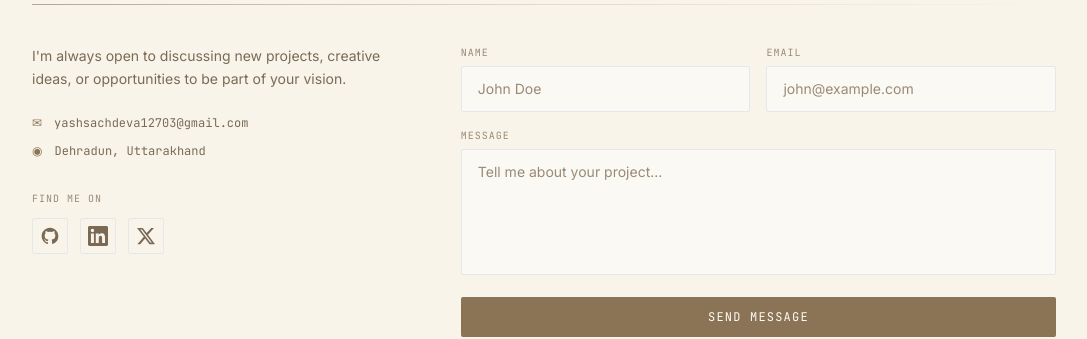
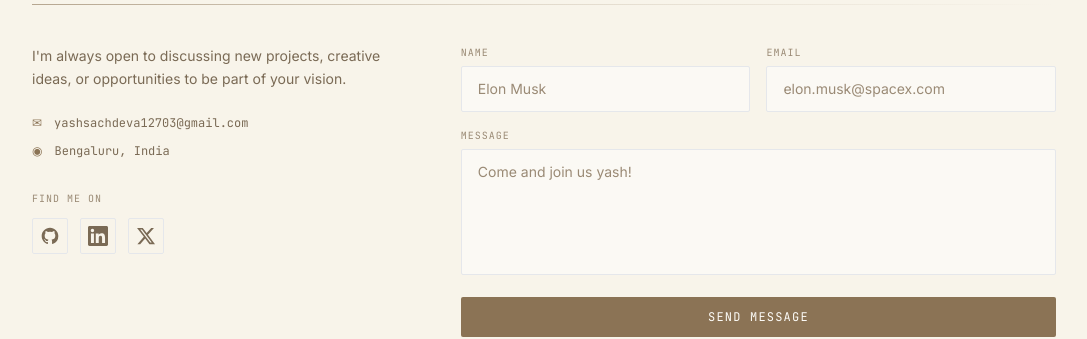
Before and after one commit to yash107/Portfolio, a React (Vite) app: page / in a window 1280 px wide. Shown: the part 4828-5167 px from the top of the page, without its empty margins (96-1183 px from the left). Built offline with nearby package versions, Linux system fonts and the light colour scheme; a web font is replaced by a local one.

Commit message:
Update contact links and form placeholders

```diff
--- a/src/components/Contact.jsx
+++ b/src/components/Contact.jsx
@@ -4,7 +4,7 @@ import useInView from '../hooks/useInView'
 const socials = [
   {
     name: 'GitHub',
-    href: 'https://github.com/yashsachdeva12703',
+    href: 'https://github.com/yash107',
     icon: (
       <svg className="w-5 h-5" fill="currentColor" viewBox="0 0 24 24">
         <path d="M12 2C6.477 2 2 6.484 2 12.017c0 4.425 2.865 8.18 6.839 9.504.5.092.682-.217.682-.483 0-.237-.008-.868-.013-1.703-2.782.605-3.369-1.343-3.369-1.343-.454-1.158-1.11-1.466-1.11-1.466-.908-.62.069-.608.069-.608 1.003.07 1.531 1.032 1.531 1.032.892 1.53 2.341 1.088 2.91.832.092-.647.35-1.088.636-1.338-2.22-.253-4.555-1.113-4.555-4.951 0-1.093.39-1.988 1.029-2.688-.103-.253-.446-1.272.098-2.65 0 0 .84-.27 2.75 1.026A9.564 9.564 0 0 1 12 6.844a9.59 9.59 0 0 1 2.504.337c1.909-1.296 2.747-1.027 2.747-1.027.546 1.379.202 2.398.1 2.651.64.7 1.028 1.595 1.028 2.688 0 3.848-2.339 4.695-4.566 4.943.359.309.678.92.678 1.855 0 1.338-.012 2.419-.012 2.747 0 .268.18.58.688.482A10.02 10.02 0 0 0 22 12.017C22 6.484 17.522 2 12 2Z" />
@@ -13,7 +13,7 @@ const socials = [
   },
   {
     name: 'LinkedIn',
-    href: 'https://linkedin.com/in/yash-sachdeva',
+    href: 'https://www.linkedin.com/in/yash-sachdeva-9214ba223/',
     icon: (
       <svg className="w-5 h-5" fill="currentColor" viewBox="0 0 24 24">
         <path d="M20.447 20.452h-3.554v-5.569c0-1.328-.027-3.037-1.852-3.037-1.853 0-2.136 1.445-2.136 2.939v5.667H9.351V9h3.414v1.561h.046c.477-.9 1.637-1.85 3.37-1.85 3.601 0 4.267 2.37 4.267 5.455v6.286zM5.337 7.433a2.062 2.062 0 0 1-2.063-2.065 2.064 2.064 0 1 1 2.063 2.065zm1.782 13.019H3.555V9h3.564v11.452zM22.225 0H1.771C.792 0 0 .774 0 1.729v20.542C0 23.227.792 24 1.771 24h20.451C23.2 24 24 23.227 24 22.271V1.729C24 .774 23.2 0 22.222 0h.003z" />
@@ -68,7 +68,7 @@ export default function Contact() {
                 <span className="text-accent">✉</span> yashsachdeva12703@gmail.com
               </a>
               <span className="flex items-center gap-3 font-mono text-xs text-ink-500 dark:text-ink-400">
-                <span className="text-accent">◉</span> Dehradun, Uttarakhand
+                <span className="text-accent">◉</span> Bengaluru, India
               </span>
             </div>
             <div>
@@ -97,16 +97,16 @@ export default function Contact() {
                 <div className="grid sm:grid-cols-2 gap-4">
                   <div>
                     <label className="block font-mono text-[10px] tracking-widest uppercase text-ink-400 dark:text-ink-500 mb-1.5">Name</label>
-                    <input name="name" value={form.name} onChange={handle} required placeholder="John Doe" className={inputCls} />
+                    <input name="name" value={form.name} onChange={handle} required placeholder="Elon Musk" className={inputCls} />
                   </div>
                   <div>
                     <label className="block font-mono text-[10px] tracking-widest uppercase text-ink-400 dark:text-ink-500 mb-1.5">Email</label>
-                    <input type="email" name="email" value={form.email} onChange={handle} required placeholder="john@example.com" className={inputCls} />
+                    <input type="email" name="email" value={form.email} onChange={handle} required placeholder="elon.musk@spacex.com" className={inputCls} />
                   </div>
                 </div>
                 <div>
                   <label className="block font-mono text-[10px] tracking-widest uppercase text-ink-400 dark:text-ink-500 mb-1.5">Message</label>
-                  <textarea name="message" value={form.message} onChange={handle} required rows={5} placeholder="Tell me about your project..." className={`${inputCls} resize-none`} />
+                  <textarea name="message" value={form.message} onChange={handle} required rows={5} placeholder="Come and join us yash!" className={`${inputCls} resize-none`} />
                 </div>
                 <button type="submit" className="w-full py-3 bg-accent text-cream-50 font-mono text-xs tracking-widest uppercase rounded-sm hover:bg-accent-dark transition-colors duration-200">
                   Send Message
```
